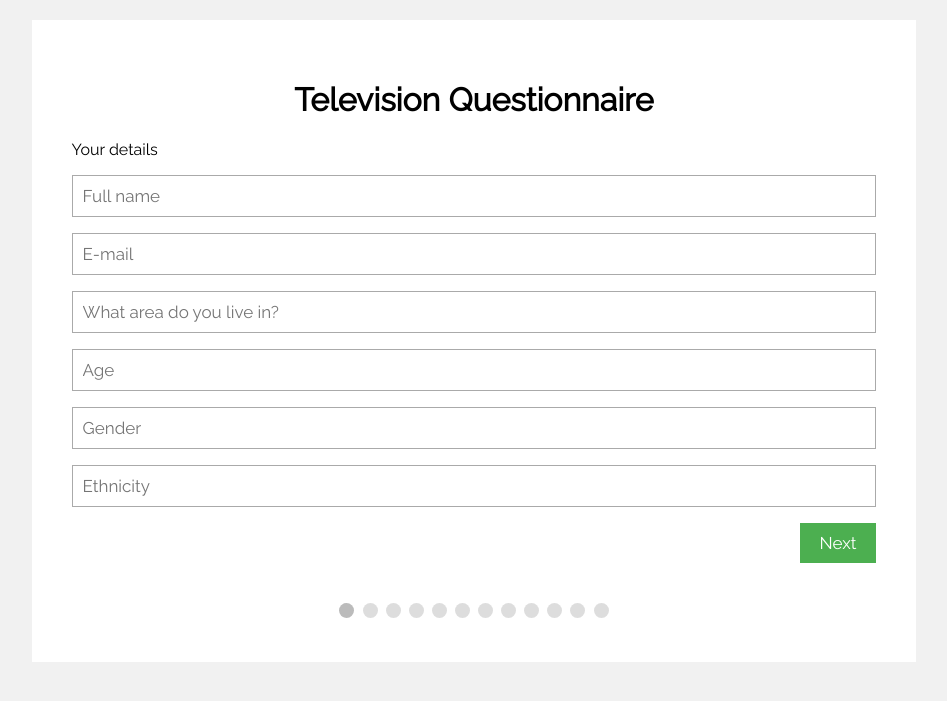
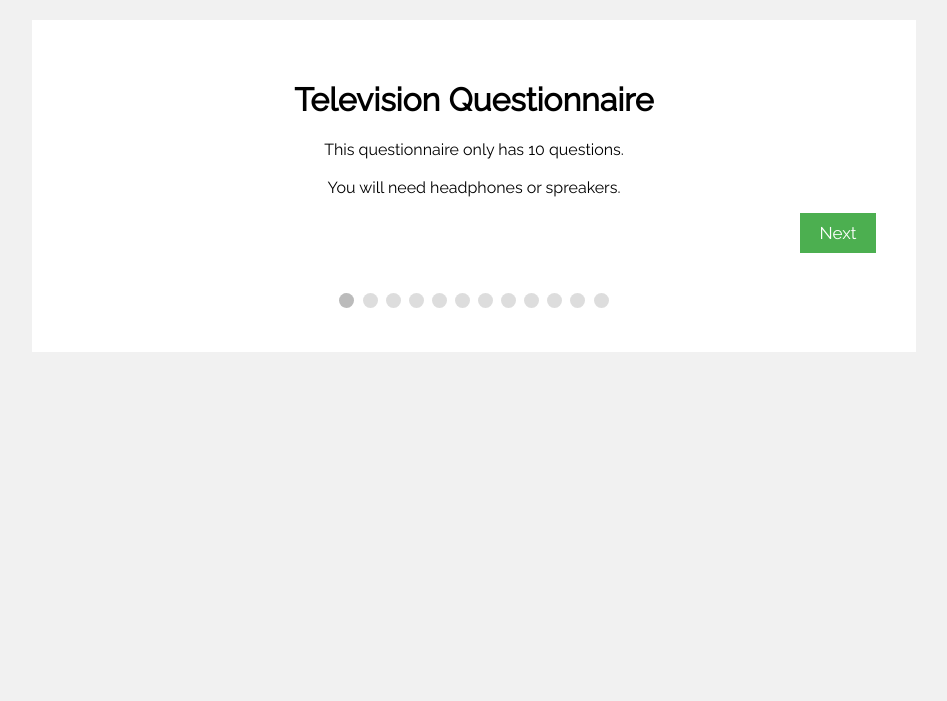
Before and after one commit to UKChannel8/UKChannel8.github.io, a Jekyll site: the page Form/index.html, which Jekyll copies as it is, in a window 1280 px wide. Shown: the top 701 px of the page, without its empty margins (166-1113 px from the left). Built offline with Jekyll 4.4.1, drawn with Linux system fonts in a browser that asks for light colours.

Commit message:
added intro text to questionnaire

```diff
--- a/Form/index.html
+++ b/Form/index.html
@@ -48,7 +48,7 @@
     margin: auto;
     width: 300px;
   }
-  .centraltext {
+  .centralboldtext {
     text-align: center;
     font-weight: bold;
 
@@ -138,6 +138,11 @@
 <form id="regForm" method="POST" action="https://formspree.io/UKChannel8@gmail.com">
   <!-- One "tab" for each step in the form: -->
   <div class="tab">
+      <h1>Television Questionnaire</h1>
+        <p style="text-align:center">This questionnaire only has 10 questions.<br><br>You will need headphones or spreakers.</p>
+  </div>
+
+  <div class="tab">
   <h1>Television Questionnaire</h1>
     <p>Your details</p>
     <p><input placeholder="Full name" oninput="this.className = ''" name="name"></p>
@@ -222,7 +227,7 @@
   </div>
 
   <div class="tab"><img class="logo" src="Channel 8 logo.jpg" alt="Channel 8">
-    <br><br><div class="centraltext">Change is coming.</div><br><br>
+    <br><br><div class="centralboldtext">Change is coming.</div><br><br>
 
     <div class="fb-like" data-href="https://www.facebook.com/ukChannel8" data-layout="standard" data-action="like" data-size="small" data-show-faces="true" data-share="true"></div>
 
```
